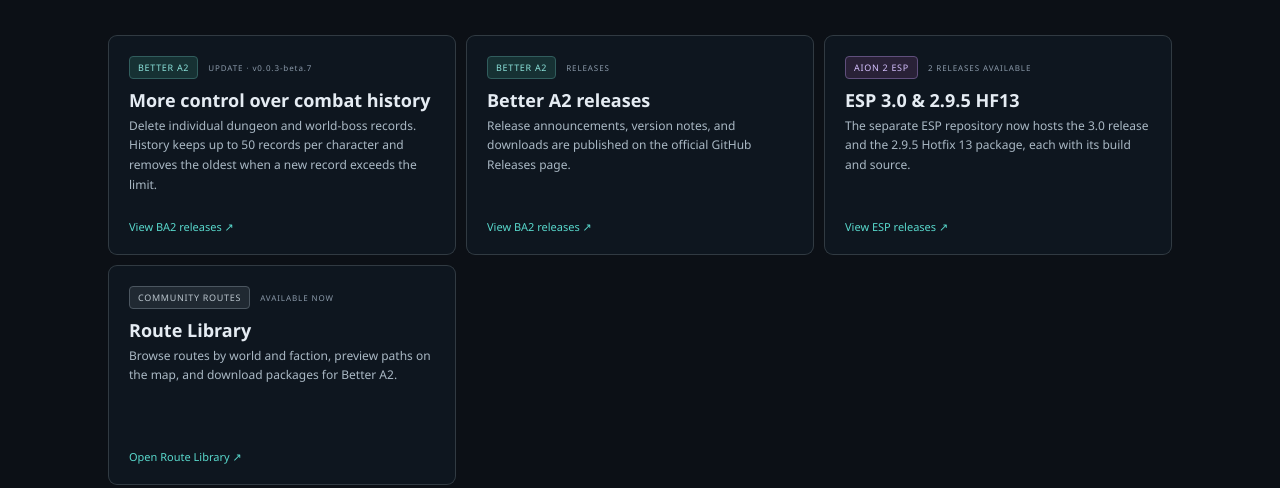
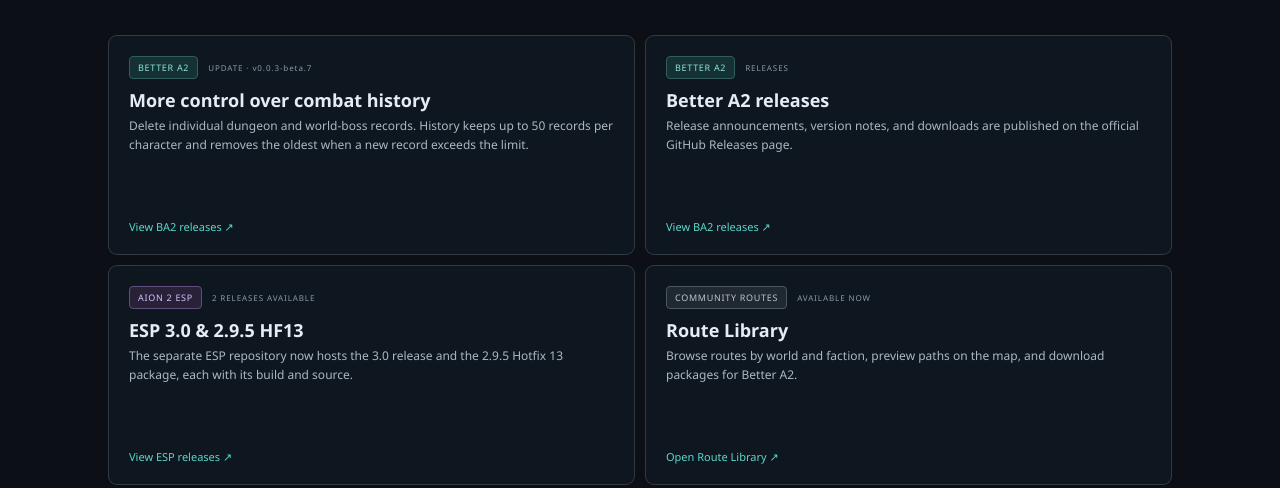
Before and after one commit to no-square/better-a2-community, a plain HTML site: page site/announcements.html in a window 1280 px wide. Shown: the part 312-800 px from the top of the page. Drawn offline with Linux system fonts and the light colour scheme.

Commit message:
Show announcements in two columns

```diff
--- a/site/assets/site.css
+++ b/site/assets/site.css
@@ -144,7 +144,7 @@ body.route-map-open { overflow: hidden; }
 .form-submit-row { display: flex; align-items: center; gap: 15px; flex-wrap: wrap; }
 .form-status { margin: 0; color: #9aabba; font-size: 11px; line-height: 1.5; }
 .form-status.is-success { color: #8fe0aa; }
-.announcement-list { grid-template-columns: repeat(3, minmax(0,1fr)); }
+.announcement-list { grid-template-columns: repeat(2, minmax(0,1fr)); }
 .announcement-card { min-height: 220px; padding: 20px; display: flex; flex-direction: column; align-items: flex-start; }
 .announcement-meta { display: flex; align-items: center; gap: 10px; color: #8b9aaa; font-size: 8px; letter-spacing: .9px; }
 .announcement-card p { margin-bottom: 20px; }
```
